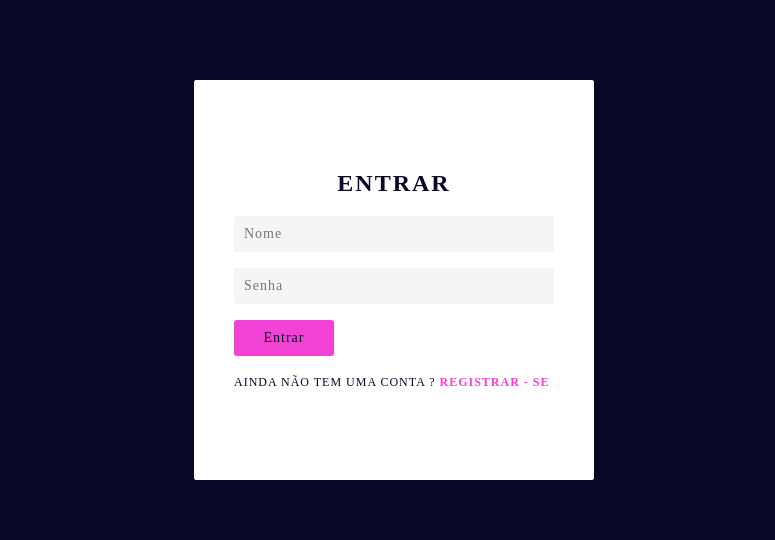
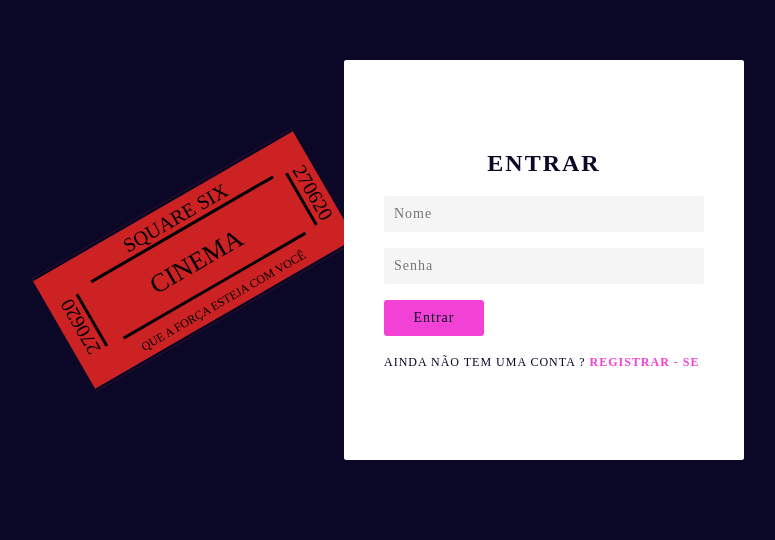
Before and after one commit to ViniCavalcant/SquareSix-FirstSemesterIndividualProject, a plain HTML site: page video_background/video.html in a window 1280 px wide. Shown: the part 940-1480 px from the top of the page, without its empty margins (246-1021 px from the left). Drawn offline with Linux system fonts and the light colour scheme.

Commit message:
login improvements

```diff
--- a/video_background/src/video.css
+++ b/video_background/src/video.css
@@ -293,10 +293,82 @@ form .signup a {
   left: 100%;
 }
 
-section .container .imgBx {
-  display: none;
+
+/* ticket */
+
+.section_login_ticket{
+  display: flex;
+  justify-content: space-around;
 }
 
-section .container .imgBx {
-  display: none;
+.card_ticket {
+  display: flex;
+  justify-content: center;
+  align-items: center;
 }
+
+.logo_ticket {
+	position: absolute;
+	border-bottom: solid;
+	font-size: 20px;
+	text-align: center;
+	width: 70%;
+	left: 50px;
+  top: 5px;
+}
+
+.cinima_ticket {
+	position: absolute;
+	font-size: 26px;
+	top: 50px;
+	text-align: center;
+	left: 100px;
+}
+
+.frase_ticket {
+	position: absolute;
+	border-top: solid;
+	font-size: 12px;
+	text-align: center;
+	width: 70%;
+	top: 93px;
+	left: 50px;
+	padding-top: 10px;
+}
+
+/* Numbers */
+.numero_ticket {
+	position: absolute;
+	text-align: center;
+	border-bottom: solid;
+	font-size: 20px;
+	width: 15%;
+	top: 50px;
+}
+
+.esquerda_ticket {
+	left: -10px;
+	transform: rotate(270deg);
+  width: 60px;
+}
+
+.direita_ticket {
+	right: -15px;
+	transform: rotate(90deg);
+  width: 60px;
+}
+
+/* Corners */
+
+.inverted-corner {
+	box-sizing: border-box;
+	position: relative;
+	background-color: rgb(205, 34, 35);
+	width: 300px;
+	height: 130px;
+	border: solid;
+	border-left: 0px;
+	border-right: 0px;
+	border-color: var(--color-background-primary);
+  transform: rotate(-30deg);
+}
--- a/video_background/video.html
+++ b/video_background/video.html
@@ -43,10 +43,23 @@
 
   </section>
 
-  <section>
-    <section>
+  <section class="section">
+
+    <div class="card_ticket">
+      <div class="inverted-corner">
+        <div class="content_ticket">
+          <div class="logo_ticket">SQUARE SIX</div>
+          <div class="cinima_ticket">CINEMA</div>
+          <div class="numero_ticket esquerda_ticket">270620</div>
+          <div class="numero_ticket direita_ticket">270620</div>
+          <div class="frase_ticket">
+            QUE A FORÇA ESTEJA COM VOCÊ
+          </div>
+        </div>
+      </div>
+    </div>
+
     <div id="login_container" class="container">
-
       <div class="user signinBx">
         <div class="formBx">
           <form action="" onsubmit="return false;">
@@ -78,8 +91,7 @@
           </form>
         </div>
       </div>
-
-    </section>
+    </div>
   </section>
 
 
```
Also changed, not shown: 1 other file. Lines whose indentation alone changed are shown as unchanged.
